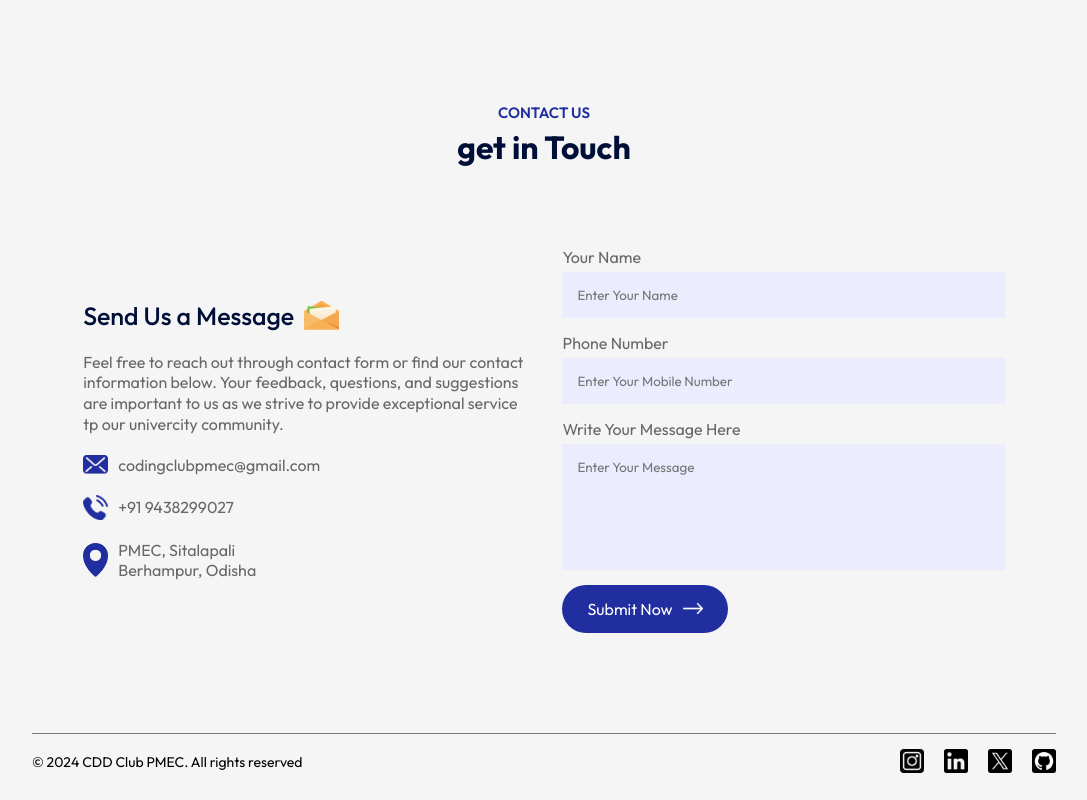
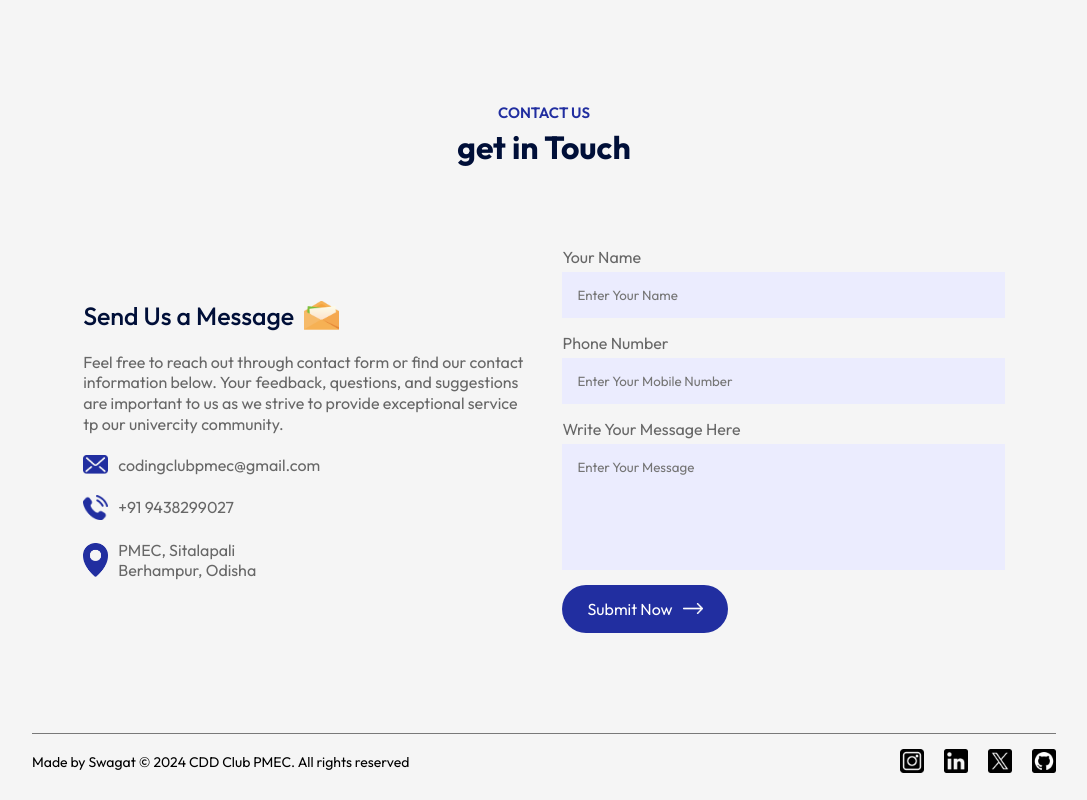
Before and after one commit to Code-name-HeaLer/cdd-club, a React (Vite) app: page / in a window 1280 px wide. Shown: the part 2938-3738 px from the top of the page, without its empty margins (96-1183 px from the left). Built offline with nearby package versions, Linux system fonts and the light colour scheme.

Commit message:
added my name in footer

```diff
--- a/src/Components/Footer/Footer.jsx
+++ b/src/Components/Footer/Footer.jsx
@@ -10,7 +10,7 @@ import github from '../../assets/footer-icons/github.png'
 const Footer = () => {
     return (
         <div className="footer">
-            <p>&copy; 2024 CDD Club PMEC. All rights reserved</p>
+            <p>Made by Swagat &copy; 2024 CDD Club PMEC. All rights reserved</p>
             <ul>
                 <a href="https://www.instagram.com/cdd_club_pmec/"><li><img src={insta} alt="" /></li></a>
                 <a href="https://www.linkedin.com/company/coding-design-and-development/"><li><img src={linkedin} alt="" /></li></a>
```
